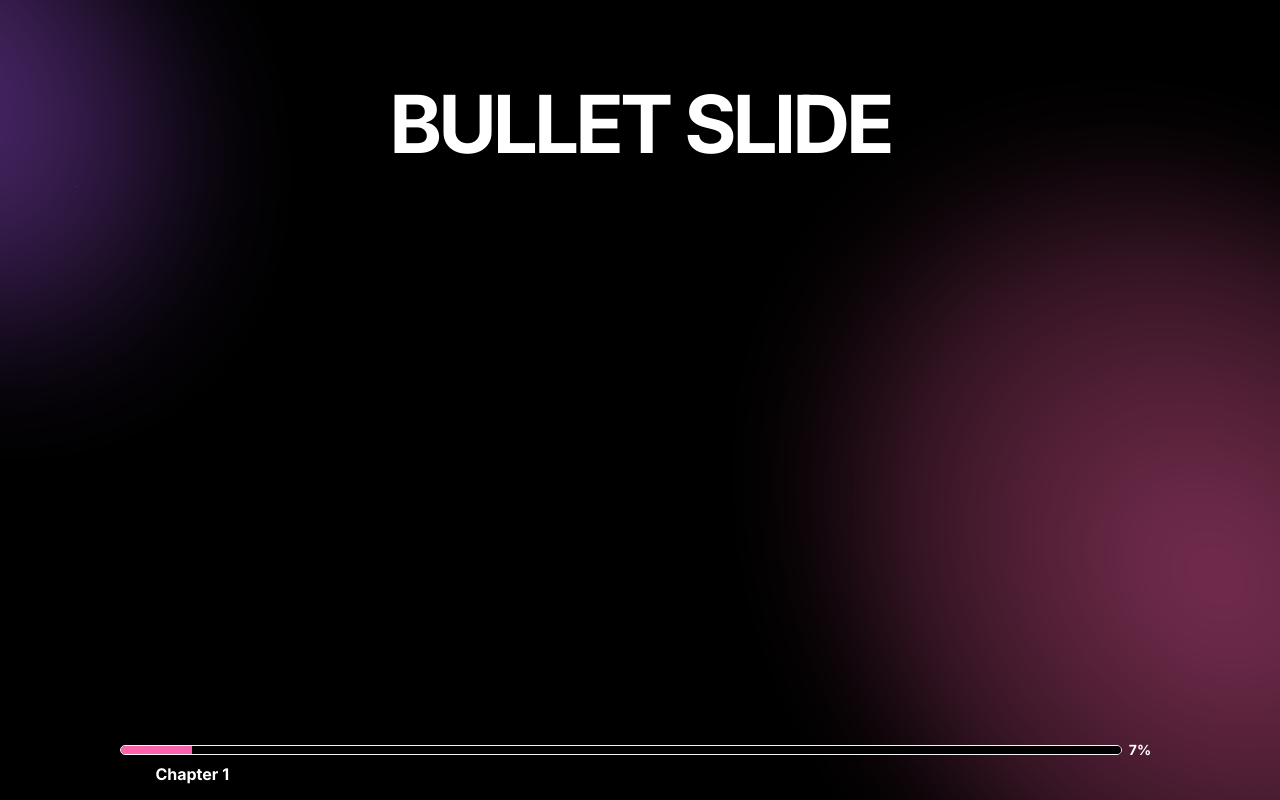
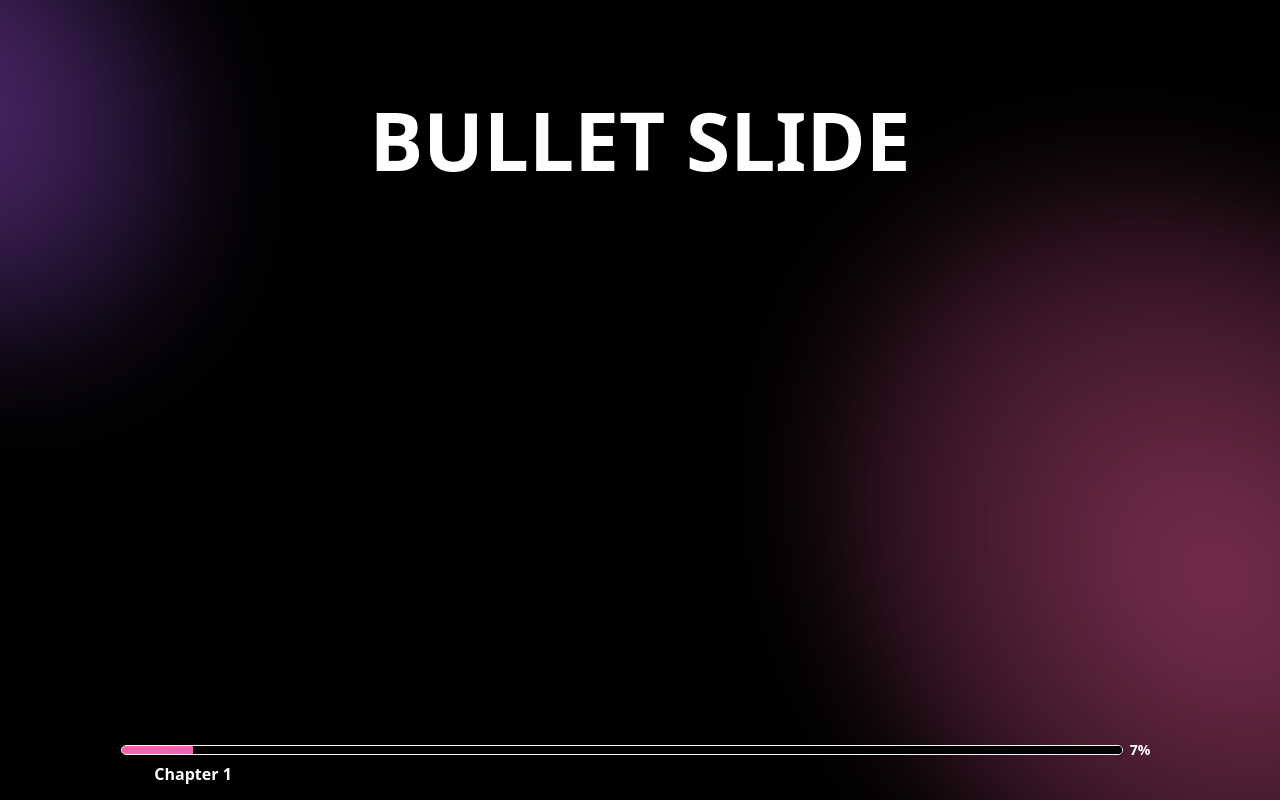
Before and after one commit to HBerglund/presoJS, a React (Create React App) app: page / in a window 1280 px wide. Shown: the top 800 px of the page. Built offline with nearby package versions, Linux system fonts and the light colour scheme.

Commit message:
update tailwind config classes for style guide

```diff
--- a/tailwind.config.js
+++ b/tailwind.config.js
@@ -2,17 +2,16 @@ module.exports = {
   content: ['./src/**/*.{js,jsx,ts,tsx}'],
   theme: {
     fontFamily: {
-      sans: ['Inter', 'sans-serif'],
-      serif: ['Cormorant Garamond', 'serif'],
+      sansHeading: ['Inter', 'sans-serif', { lineHeight: '1.1', letterSpacing: '-0.1em' }],
+      sansBody: ['Inter', 'sans-serif', { lineHeight: '1.4', letterSpacing: '-0.02em' }],
+      serifHeading: ['Cormorant Garamond', 'serif', { lineHeight: '1.1', letterSpacing: '-0.05em' }],
     },
     fontSize: {
-      xl: ['7.5rem', { lineHeight: '1.1' }],
-      lg: ['5rem', { lineHeight: '1.1' }],
-      md: ['2.5rem', { lineHeight: '1.3' }],
-      body: ['1.75rem', { lineHeight: '1.4' }],
-    },
-    letterSpacing: {
-      heading: '-.05em',
+      xl: ['6rem'],
+      lg: ['5rem'],
+      md: ['4rem'],
+      sm: ['3rem'],
+      xs: ['2rem'],
     },
     extend: {
       spacing: {
```
